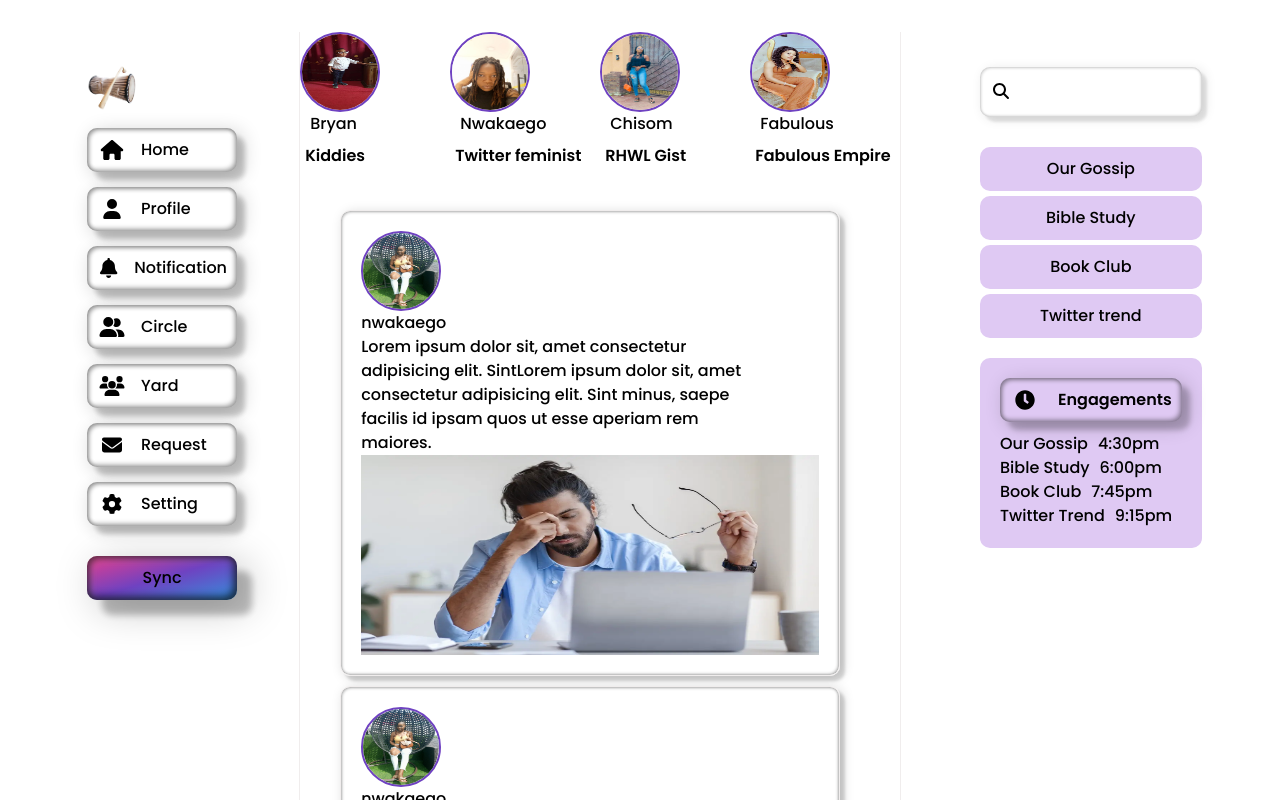
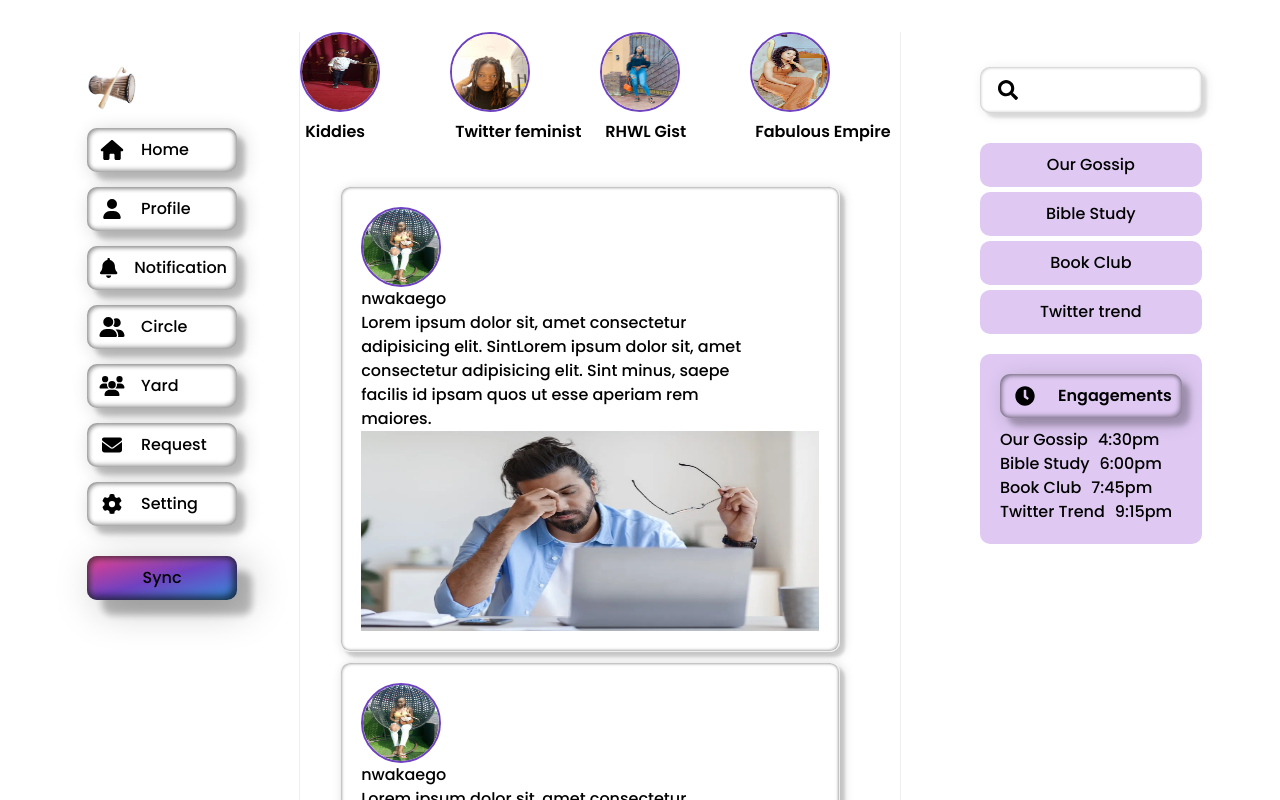
Before and after one commit to Nwakaego-Ego/circle, a Next.js app: page / in a window 1280 px wide. Shown: the top 800 px of the page. Built offline with nearby package versions, Linux system fonts and the light colour scheme.

Commit message:
chnaging the style of the container image in the activity bar

```diff
--- a/src/app/component/activity/activity.css
+++ b/src/app/component/activity/activity.css
@@ -23,8 +23,15 @@
   transform: scale(1.07);
 }
 
-.activity-wrapper {
-}
+/* .activity-wrapper {
+  width: 300px;
+  padding: 13px;
+  margin-top: 35px;
+  margin-bottom: 30px;
+  border-radius: 10px;
+
+  box-shadow: var(--box-shadow-thinner);
+} */
 
 .name-title {
   bottom: 20px;
--- a/src/app/component/activity/activity.jsx
+++ b/src/app/component/activity/activity.jsx
@@ -41,8 +41,8 @@ const activity = () => {
                   alt="image"
                   className="activity-img"
                 />
-                <div>
-                  <p className="activity-name">{activity.name}</p>
+                <div className="activity-wrapper">
+                  {/* <p className="activity-name">{activity.name}</p> */}
                   <p className="activity-title">{activity.title}</p>
                 </div>
               </div>
--- a/src/app/component/sidebar/sidebar.jsx
+++ b/src/app/component/sidebar/sidebar.jsx
@@ -2,10 +2,8 @@
 import React from "react";
 import { FontAwesomeIcon } from "@fortawesome/react-fontawesome";
 import { faSearch } from "@fortawesome/free-solid-svg-icons";
-import { FaClock } from "react-icons/fa";
+import { FaClock, FaSearch } from "react-icons/fa";
 import Link from "next/link";
-// import { Link } from "react-router-dom";
-// import { BrowserRouter as Router, Route, Switch } from "react-router-dom";
 import "./sidebar.css";
 
 const Sidebar = () => {
@@ -21,7 +19,7 @@ const Sidebar = () => {
       <div className="circle-main">
         <div className="circles-div">
           {" "}
-          <FontAwesomeIcon icon={faSearch} className="circles" />
+          <FaSearch className="fa" />
         </div>
 
         <div>
```
